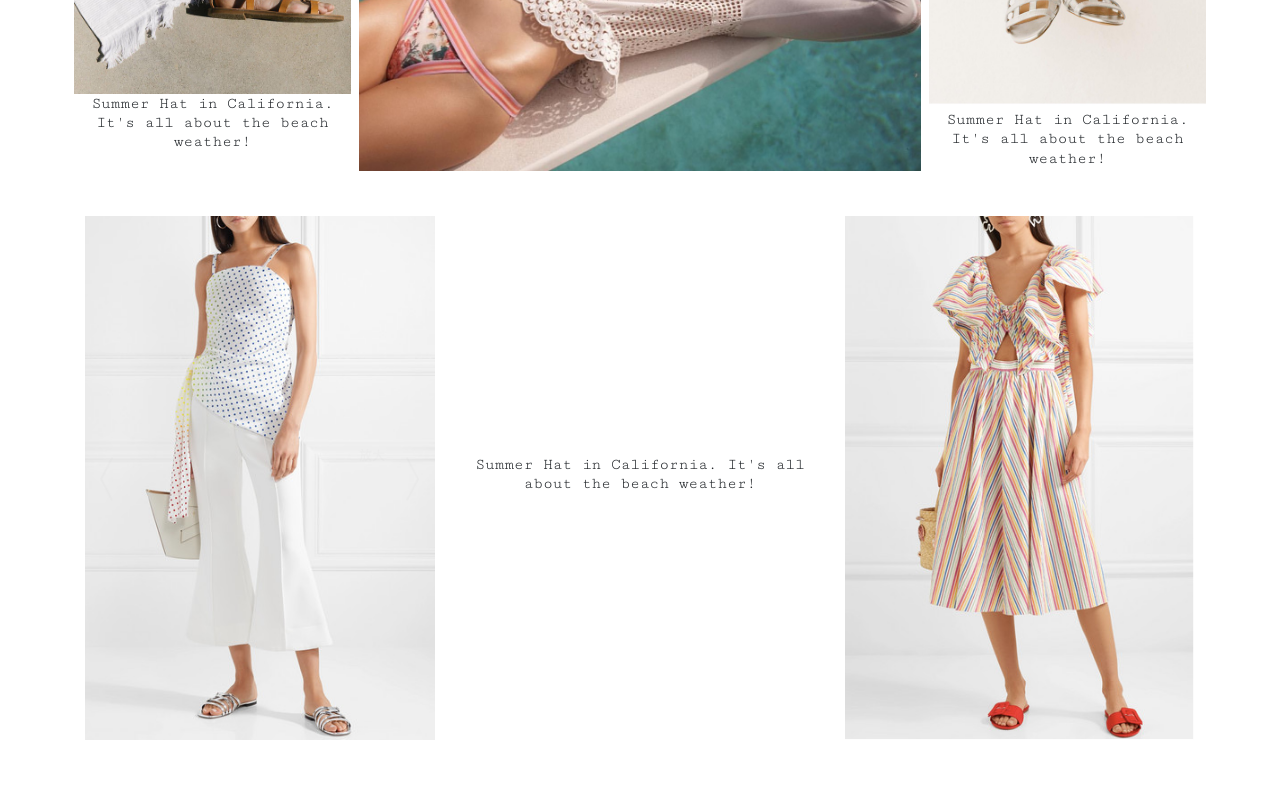
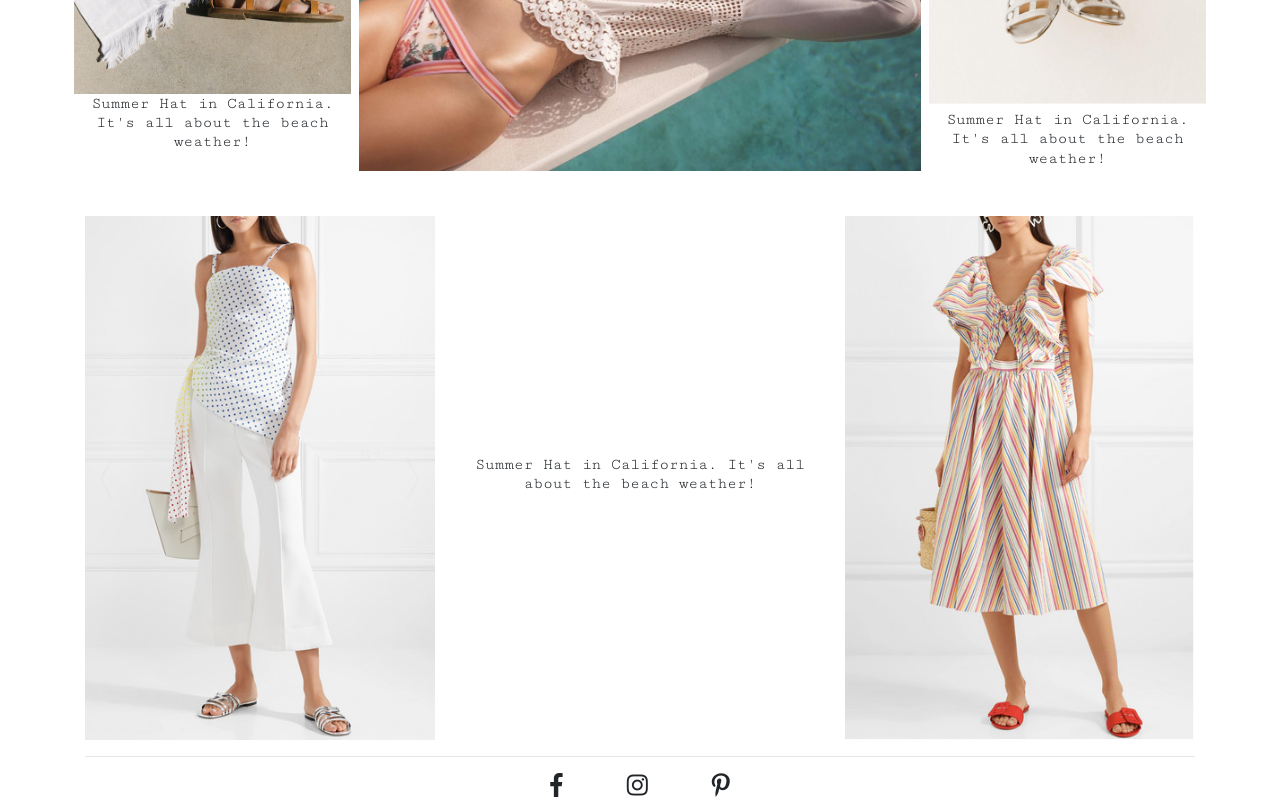
Before and after one commit to tfan1210/Fashion-blog, a plain HTML site: page index.html in a window 1280 px wide. Shown: the part 498-1298 px from the top of the page. Before the commit the page ends 1238 px from the top, so only its background shows below. Drawn offline with nearby package versions, Linux system fonts and the light colour scheme.

Commit message:
added footer for social

```diff
--- a/index.html
+++ b/index.html
@@ -8,6 +8,8 @@
   <link href="https://fonts.googleapis.com/css?family=Cutive+Mono" rel="stylesheet">
   <!-- Bootstrap CSS -->
   <link rel="stylesheet" href="https://maxcdn.bootstrapcdn.com/bootstrap/4.0.0/css/bootstrap.min.css" integrity="sha384-Gn5384xqQ1aoWXA+058RXPxPg6fy4IWvTNh0E263XmFcJlSAwiGgFAW/dAiS6JXm" crossorigin="anonymous">
+  <!-- Font Awesome -->
+  <link rel="stylesheet" href="https://use.fontawesome.com/releases/v5.0.13/css/all.css" integrity="sha384-DNOHZ68U8hZfKXOrtjWvjxusGo9WQnrNx2sqG0tfsghAvtVlRW3tvkXWZh58N9jp" crossorigin="anonymous">
   <!-- Own stylesheet -->
   <link rel="stylesheet" href="./resources/css/style.css">
   <title></title>
@@ -49,7 +51,6 @@
   <!-- Start of Header -->
   <div class="container">
     <!-- Stack the columns on mobile by making one full-width and the other half-width -->
-
     <div class="row">
       <div class="col-sm-3 img-container">
         <img class="img-fluid" src="./resources/images/madewell-9.jpg" alt="">
@@ -92,7 +93,24 @@
         <img class="img-fluid" src="./resources/images/Rosie-2.png" alt="">
       </div>
     </div>
+    <hr>
   </div>
+
+  <!-- Footer -->
+  <footer>
+
+    <div class="d-flex justify-content-center">
+      <div class="social-container">
+        <i class="fab fa-facebook-f fa-2x"></i>
+      </div>
+      <div class="social-container">
+        <i class="fab fa-instagram fa-2x"></i>
+      </div>
+      <div class="social-container">
+        <i class="fab fa-pinterest-p fa-2x"></i>
+      </div>
+    </div>
+  </footer>
   <!-- Optional JavaScript -->
   <!-- jQuery first, then Popper.js, then Bootstrap JS -->
   <script src="https://code.jquery.com/jquery-3.2.1.slim.min.js" integrity="sha384-KJ3o2DKtIkvYIK3UENzmM7KCkRr/rE9/Qpg6aAZGJwFDMVNA/GpGFF93hXpG5KkN" crossorigin="anonymous"></script>
--- a/resources/css/style.css
+++ b/resources/css/style.css
@@ -14,4 +14,15 @@ body {
   padding-bottom: 2.5rem;
 }
 
+.social-container {
+  padding: 0 2rem;
+}
+
+hr {
+  margin-top: 1rem;
+  margin-bottom: 1rem;
+  border: 0;
+  border-top: 1px solid rgba(0, 0, 0, 0.1);
+}
+
 /* Customized bootstrap */
```
Also changed, not shown: resources/images/unnamed-3.jpg (added).
